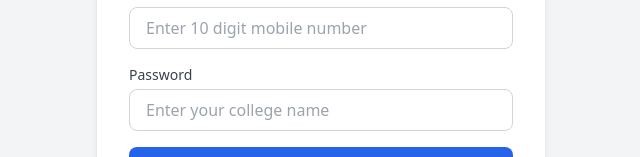
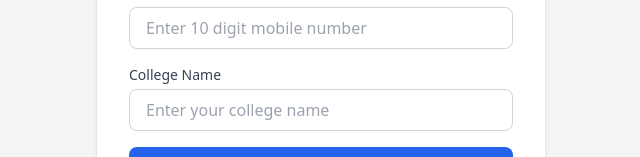
Before and after one commit to madhumitha-b-git/test-portal, a React (Create React App) app in the folder frontend/: page / in a window 1280 px wide. Shown: the part 441-598 px from the top of the page, without its empty margins (319-959 px from the left). Built offline with nearby package versions, Linux system fonts and the light colour scheme.

Commit message:
DynamoDB added

```diff
--- a/frontend/src/pages/Login/Login.js
+++ b/frontend/src/pages/Login/Login.js
@@ -154,7 +154,7 @@ const Login = () => {
           {/* College */}
           <div>
             <label className="block text-sm font-medium text-gray-700 mb-1">
-              Password
+              College Name
             </label>
             <input
               type="text"
```
Also changed, not shown: 1 other file (tests, documents, lock files or other folders).
